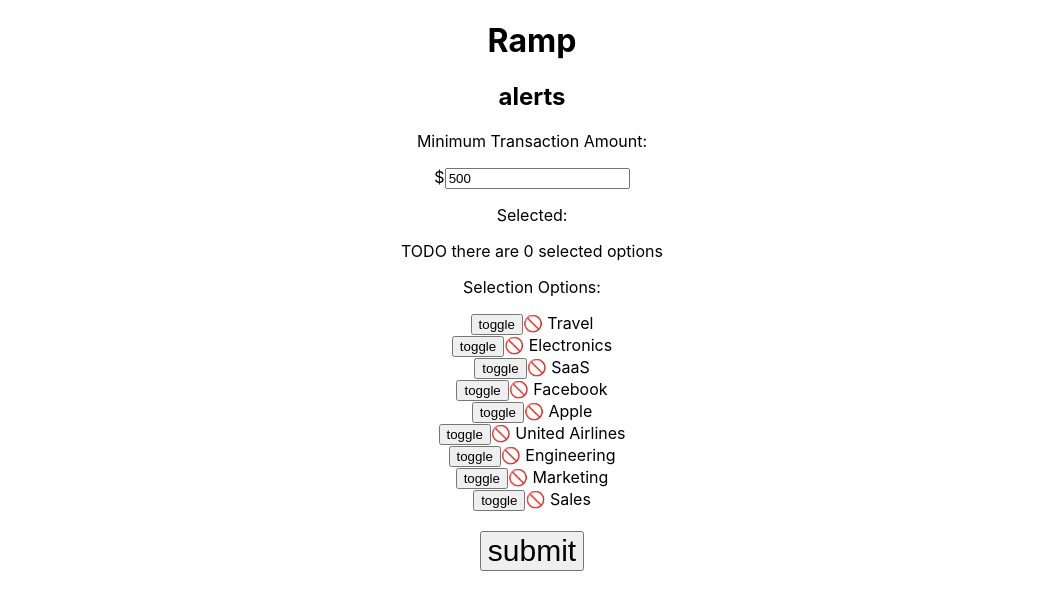
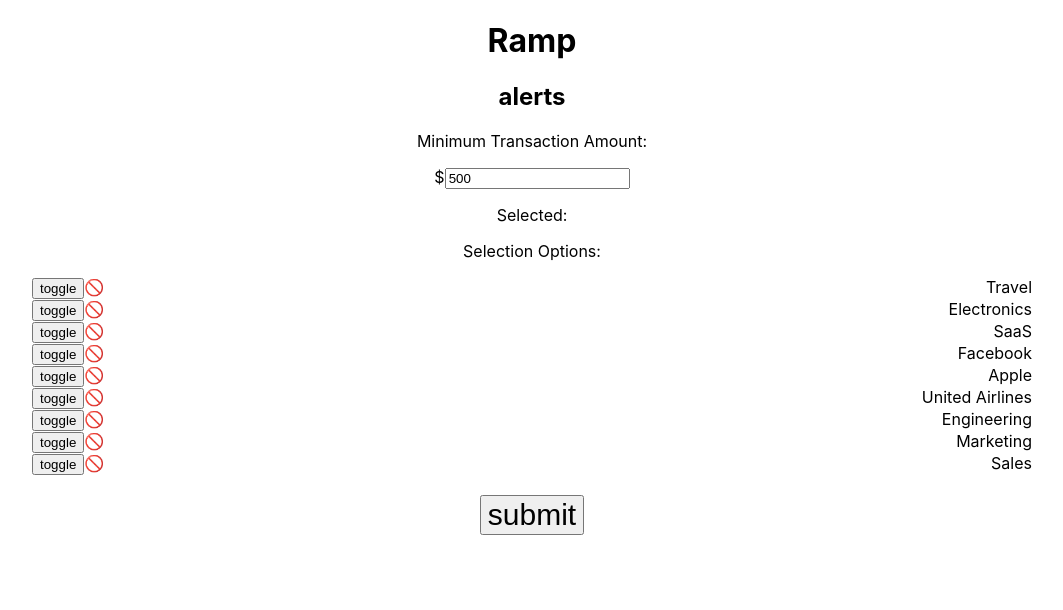
Before and after one commit to CamdenKo/int, a React (Create React App) app: page / in a window 1280 px wide. Shown: the top 610 px of the page, without its empty margins (108-1171 px from the left). Built offline with nearby package versions, Linux system fonts and the light colour scheme.

Commit message:
solution

```diff
--- /dev/null
+++ b/src/components/FilteredOptionsList.tsx
@@ -0,0 +1,25 @@
+import React from "react";
+import { OptionValue } from "../types";
+
+type Props = {
+  title: string;
+  options: OptionValue[];
+};
+
+const FilteredOptionsList: React.FC<Props> = ({ options, title }) => {
+  if (!options.length) {
+    return null;
+  }
+  return (
+    <div>
+      <h3>{title}</h3>
+      <ul>
+        {options.map(({ label }) => (
+          <li>{label}</li>
+        ))}
+      </ul>
+    </div>
+  );
+};
+
+export default FilteredOptionsList;
--- a/src/components/OptionsList/components/Option.tsx
+++ b/src/components/OptionsList/components/Option.tsx
@@ -9,9 +9,12 @@
 };
 
 const Option: React.FC<Props> = ({ option, onClick, selected }) => (
-  <div>
-    <button onClick={onClick}>toggle</button>
-    {selected ? "✅" : "🚫"} {option.label}
+  <div style={{ display: "flex", justifyContent: "space-between" }}>
+    <div>
+      <button onClick={onClick}>toggle</button>
+      {selected ? "✅" : "🚫"}
+    </div>
+    {option.label}
   </div>
 );
 
--- a/src/components/SelectedOptionsList.tsx
+++ b/src/components/SelectedOptionsList.tsx
@@ -1,12 +1,35 @@
 import React from "react";
-import { OptionValue } from "../types";
+import { AlertRuleType, OptionValue } from "../types";
+
+import FilteredOptionsList from "./FilteredOptionsList";
 
 type Props = {
   selectedOptions: OptionValue[];
 };
 
 const SelectedOptionsList: React.FC<Props> = ({ selectedOptions }) => {
-  return <div>TODO there are {selectedOptions.length} selected options</div>;
+  return (
+    <div style={{ width: "300px", margin: "0 auto" }}>
+      <FilteredOptionsList
+        title="Departments"
+        options={selectedOptions.filter(
+          ({ value: { type } }) => type === AlertRuleType.DEPARTMENT
+        )}
+      />
+      <FilteredOptionsList
+        title="Merchant"
+        options={selectedOptions.filter(
+          ({ value: { type } }) => type === AlertRuleType.MERCHANT
+        )}
+      />
+      <FilteredOptionsList
+        title="Category"
+        options={selectedOptions.filter(
+          ({ value: { type } }) => type === AlertRuleType.SK_CATEGORY
+        )}
+      />
+    </div>
+  );
 };
 
 export default SelectedOptionsList;
```
